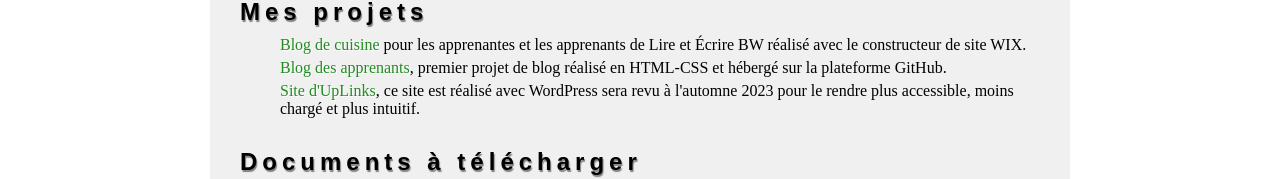
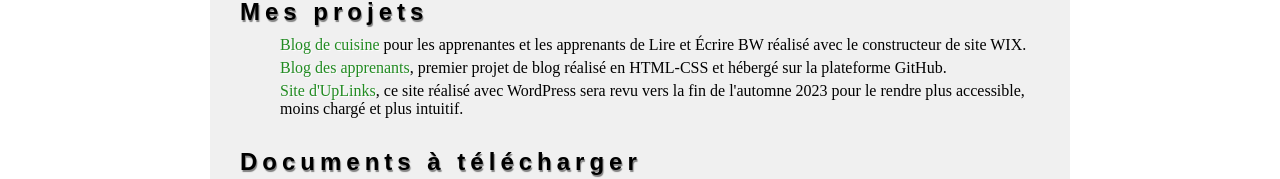
Before and after one commit to GregoryGuelletUL/cv-gregory-guellet, a plain HTML site: page index.html in a window 1280 px wide. Shown: the part 1888-2067 px from the top of the page. Drawn offline with Linux system fonts and the light colour scheme; a web font is replaced by a local one.

Commit message:
Update index.html

```diff
--- a/index.html
+++ b/index.html
@@ -121,7 +121,7 @@
           <ul>
             <li><p><a href="https://gregoryguelletleeb.wixsite.com/ticsfiles" target="_blank">Blog de cuisine</a> pour les apprenantes et les apprenants de Lire et Écrire BW réalisé avec le constructeur de site WIX.</p></li>
             <li><p><a href="https://gregoryguelletleebw.github.io/blog-des-apprenants/" target="_blank">Blog des apprenants</a>, premier projet de blog réalisé en HTML-CSS et hébergé sur la plateforme GitHub.</p></li>
-            <li><p><a href="https://uplinks.be" target="_blank">Site d'UpLinks</a>, ce site est réalisé avec WordPress sera revu à l'automne 2023 pour le rendre plus accessible, moins chargé et plus intuitif.</p></li>
+            <li><p><a href="https://uplinks.be" target="_blank">Site d'UpLinks</a>, ce site réalisé avec WordPress sera revu vers la fin de l'automne 2023 pour le rendre plus accessible, moins chargé et plus intuitif.</p></li>
           </ul>
         </div>
 
```
